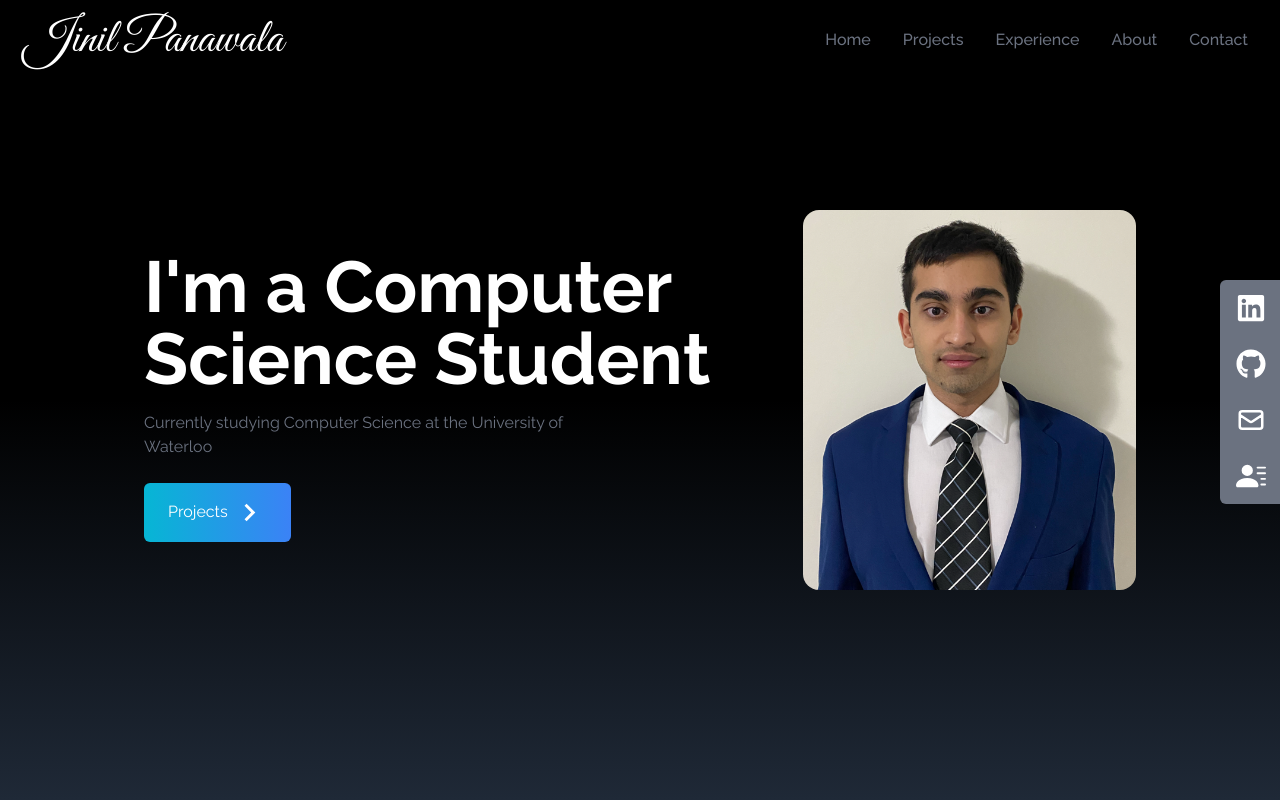
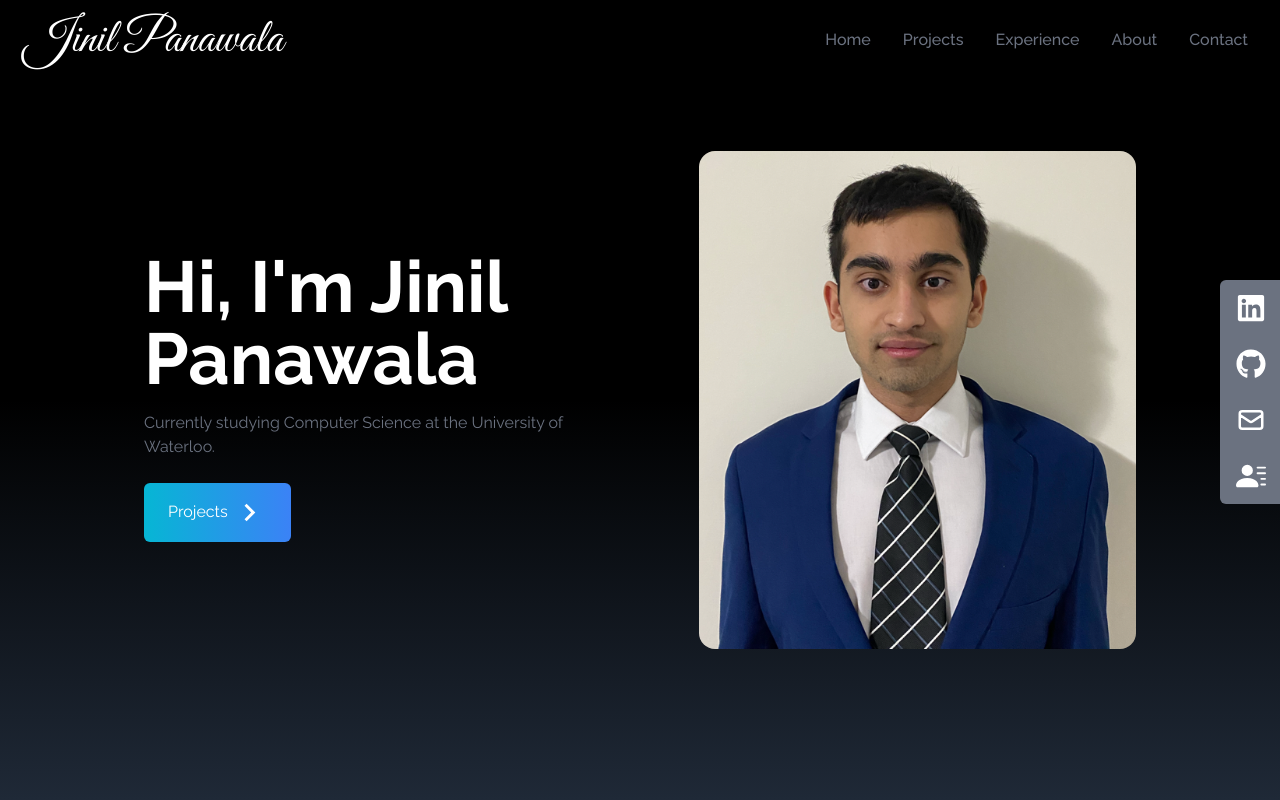
Before and after one commit to Jinil-Panawala/Personal_Portfolio, a React (Create React App) app: page / in a window 1280 px wide. Shown: the top 800 px of the page. Built offline with nearby package versions, Linux system fonts and the light colour scheme; the HTML template or start-up script is replaced by a standard one.

Commit message:
changed home text, uploaded new resume

```diff
--- a/src/components/Home.jsx
+++ b/src/components/Home.jsx
@@ -9,11 +9,11 @@ const Home = () => {
         <div className='max-w-screen-lg mx-auto flex flex-col items-center justify-center h-full px-4 md:flex-row'>
             <div className='flex flex-col justify-center h-full'>
                 <h2 className='text-4xl sm:text-7xl font-bold text-white'>
-                    I'm a Computer Science Student
+                    Hi, I'm Jinil Panawala
                 </h2>
                 <p className='text-gray-500 py-4 max-w-md'>
                     Currently studying Computer Science
-                    at the University of Waterloo
+                    at the University of Waterloo.
 
                 </p>
                 <div>
```
Also changed, not shown: 1 other file (tests, documents, lock files or other folders).
